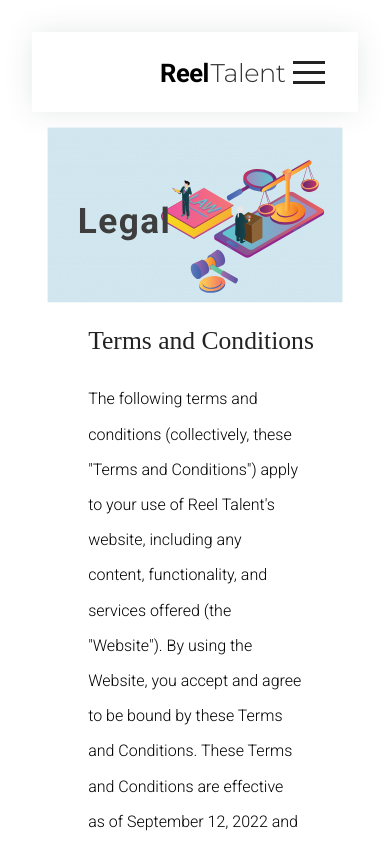
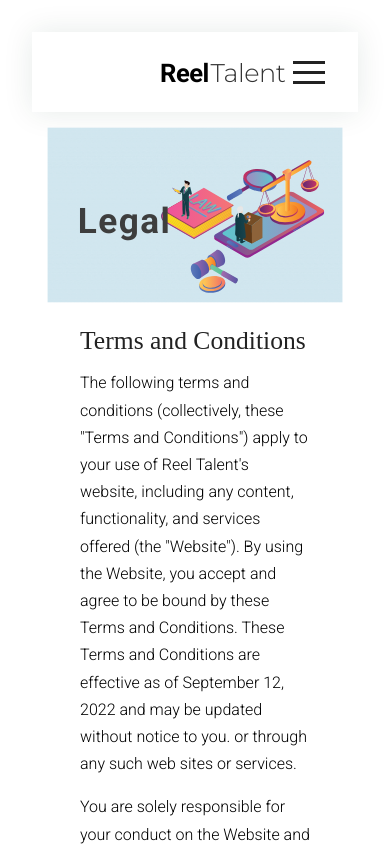
Before and after one commit to tyrone-toinfinity/reel-talent, a React (Vite) app: page /legal in a window 390 px wide. Shown: the top 846 px of the page. Built offline with nearby package versions, Linux system fonts and the light colour scheme.

Commit message:
mobile margin

```diff
--- a/src/pages/Demo/Demo.css
+++ b/src/pages/Demo/Demo.css
@@ -2,6 +2,7 @@
   display: flex;
   justify-content: space-between;
   align-items: stretch;
+  max-width: 80rem;
   height: calc(100vh - 70px);
 }
 
--- a/src/pages/Legal/Legal.css
+++ b/src/pages/Legal/Legal.css
@@ -27,7 +27,7 @@
 
 .legal__pg {
   margin-bottom: 0.5rem;
-  line-height: 2.2rem;
+  line-height: 1.7rem;
   font-weight: 300;
   padding: 1rem;
 }
@@ -62,8 +62,9 @@
 }
 
 @media only screen and (max-width: 768px) {
-  .legal__container {
-    width: 90%;
+  .legal__container,
+  .privacy__container {
+    width: 100%;
   }
 
   .legal__img__text {
@@ -72,10 +73,13 @@
 }
 @media only screen and (max-width: 576px) {
   .legal__container {
-    width: 95%;
+    width: 100%;
   }
 
   .legal__img__text {
     font-size: 2.2rem;
   }
+  .legal__pg {
+    padding: 0.25rem 1rem;
+  }
 }
--- a/src/pages/Legal/Legal.jsx
+++ b/src/pages/Legal/Legal.jsx
@@ -89,7 +89,7 @@ export const Legal = () => {
           </p>
         </div>
         <div>
-          <h3 className="terms__title">Disclosure of Personal Data</h3>
+          <h3 className="terms__title">Personal Data</h3>
           <p className="legal__pg">
             Reel Talent will not sell, trade or otherwise disclose personal data
             collected from our website to third parties except as necessary to
```
